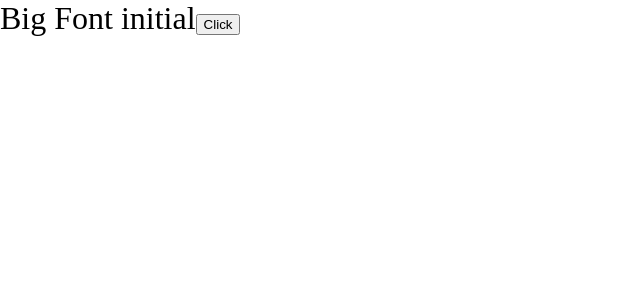
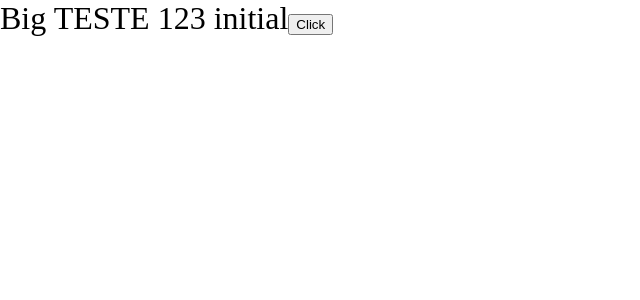
Before and after one commit to luismsrodrigues/WebApp.Template, a React app: page / in a window 1280 px wide. Shown: the top 300 px of the page, without its empty margins (0-640 px from the left). Built offline with nearby package versions, Linux system fonts and the light colour scheme.

Commit message:
Import request and response from base controller

```diff
--- a/nodemon.json
+++ b/nodemon.json
@@ -1,8 +1,10 @@
 {
-    "ignore": ["client/"] ,
+    "ignore": [
+        "client/"
+    ],
     "watch": [
         "src/"
     ],
     "ext": "ts",
-    "exec": "ts-node -r tsconfig-paths/register ./src/main.ts"
+    "exec": "ts-node -r tsconfig-paths/register -P ./tsconfig.server.json ./src/main.ts"
 }
--- a/src/client/App.tsx
+++ b/src/client/App.tsx
@@ -1,4 +1,4 @@
-import React, {useState} from 'react';
+import React, { useState } from 'react';
 import './App.scss';
 
 export function App() {
@@ -6,13 +6,13 @@ export function App() {
   const [test, setTest] = useState("initial");
 
   async function onClick() {
-    let a = await (await fetch("/api/test")).json();
+    const a = await (await fetch("/api/test")).json();
     setTest(a["test"]);
   }
 
   return (
     <div className="app">
-      Big Font {test}
+      Big TESTE 123 {test}
       <button type="button" onClick={onClick}>
         Click
       </button>
```
Also changed, not shown: src/controllers/base.controller.ts (+6 -1 lines), src/main.ts (+8 -7 lines), 1 other file (tests, documents, lock files or other folders).
